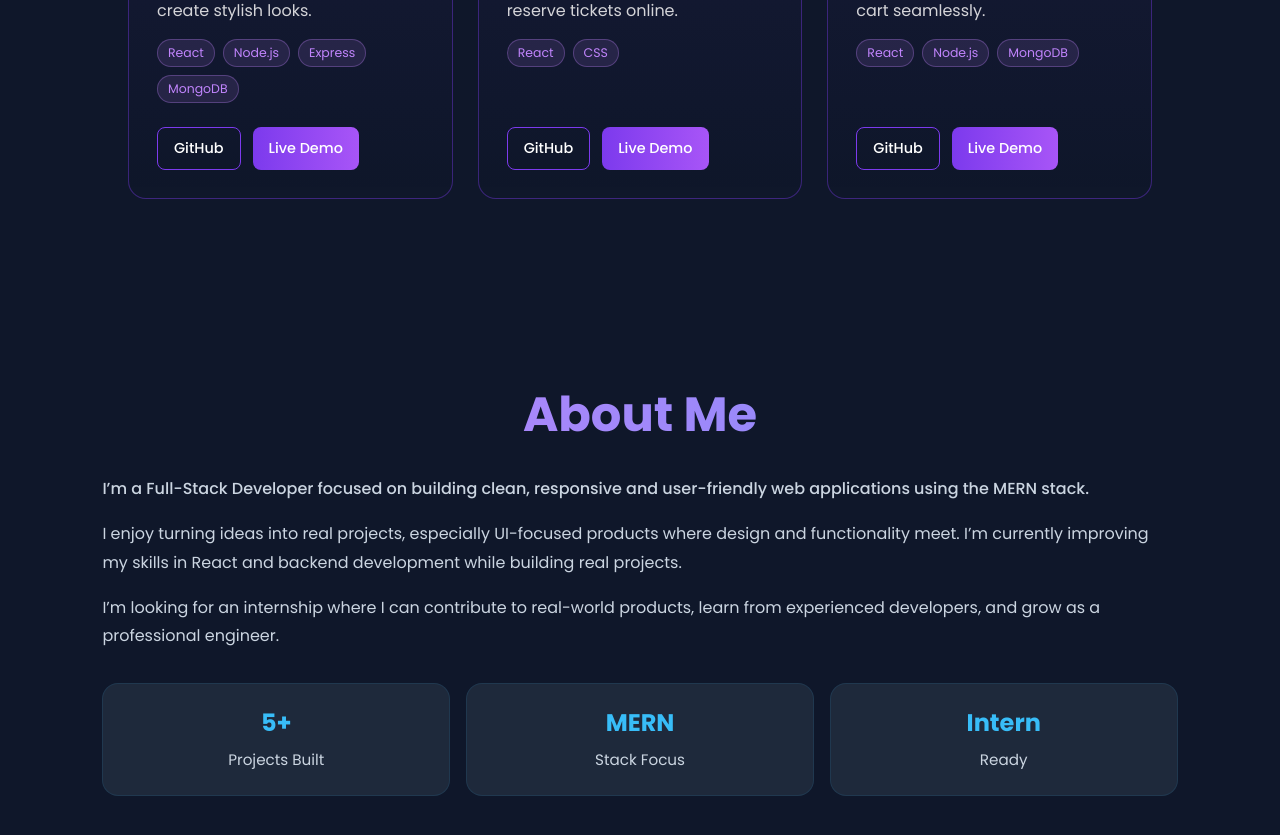
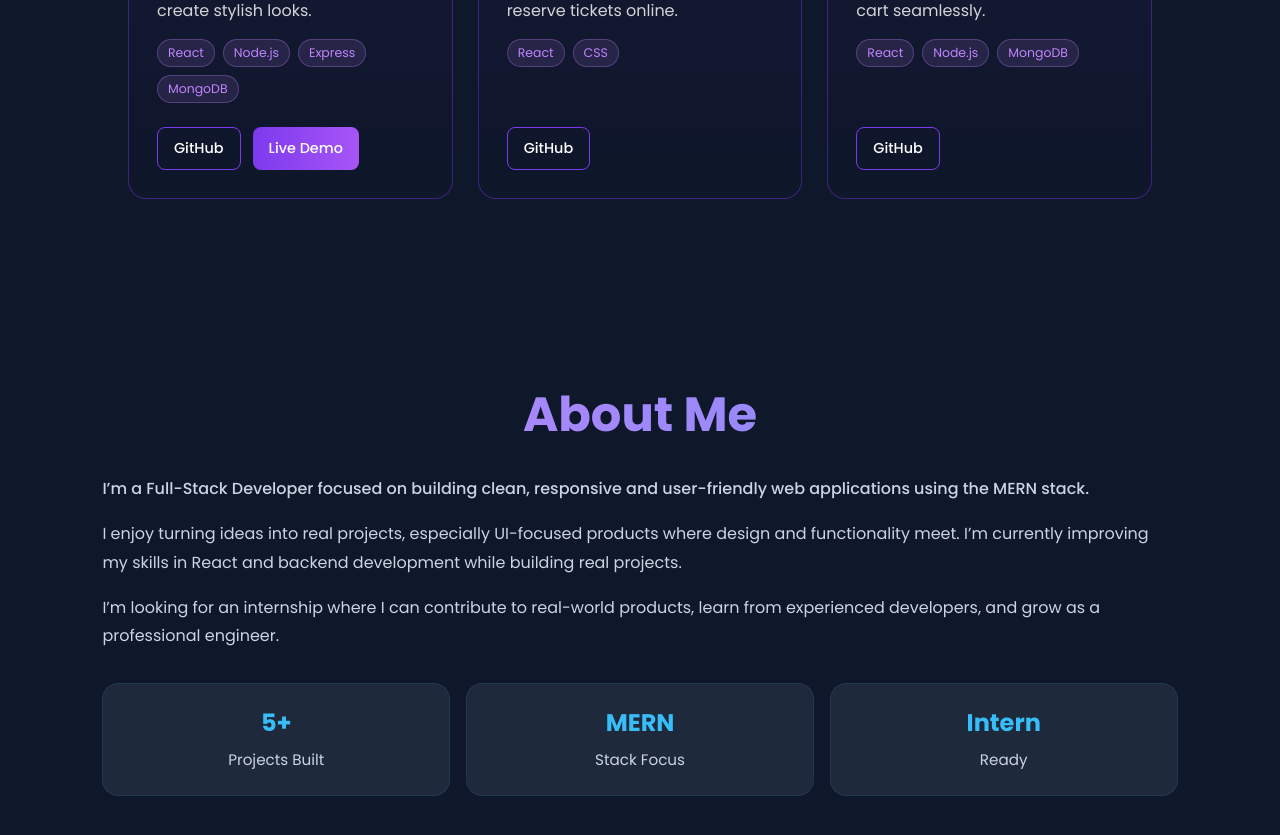
Before and after one commit to kripa2061/Portfolio, a React (Vite) app: page / in a window 1280 px wide. Shown: the part 1600-2435 px from the top of the page. Built offline with nearby package versions, Linux system fonts and the light colour scheme.

Commit message:
Fix demo links and enhance project display
Updated demo links for projects and improved formatting.

```diff
--- a/src/Component/Projects/Projects.jsx
+++ b/src/Component/Projects/Projects.jsx
@@ -1,6 +1,4 @@
 import React from "react";
-
-
 import "./Projects.css";
 
 const projects = [
@@ -10,7 +8,7 @@ const projects = [
       "A full-stack fashion platform that helps users discover outfits, browse fashion products, and create stylish looks.",
     tech: ["React", "Node.js", "Express", "MongoDB"],
     github: "https://github.com/kripa2061/nyra-ecommerce",
-    demo: "https://your-demo-link.com",
+    demo: "https://womendressing.onrender.com",
   },
   {
     title: "Movie Ticket Booking",
@@ -18,7 +16,6 @@ const projects = [
       "A movie ticket booking application where users can browse movies, select seats, and reserve tickets online.",
     tech: ["React", "CSS"],
     github: "https://github.com/kripa2061/MOVIE_TICKET_BOOKING_MERN",
-    demo: "https://your-demo-link.com",
   },
   {
     title: "Food Ordering",
@@ -26,7 +23,6 @@ const projects = [
       "A food ordering platform that allows users to explore menus, place orders, and manage their cart seamlessly.",
     tech: ["React", "Node.js", "MongoDB"],
     github: "https://github.com/kripa2061/Food-Ordering",
-    demo: "https://your-demo-link.com",
   },
 ];
 
@@ -34,7 +30,9 @@ const Projects = () => {
   return (
     <section className="projects" id="projects">
       <h2>My Projects</h2>
-      <p>Some projects I've built while learning and practicing web development.</p>
+      <p>
+        Some projects I've built while learning and practicing web development.
+      </p>
 
       <div className="projects-container">
         {projects.map((project) => (
@@ -62,6 +60,7 @@ const Projects = () => {
                 GitHub
               </a>
 
+              {project.demo && (
                 <a
                   href={project.demo}
                   target="_blank"
@@ -70,6 +69,7 @@ const Projects = () => {
                 >
                   Live Demo
                 </a>
+              )}
             </div>
           </div>
         ))}
```
Lines whose indentation alone changed are shown as unchanged.
